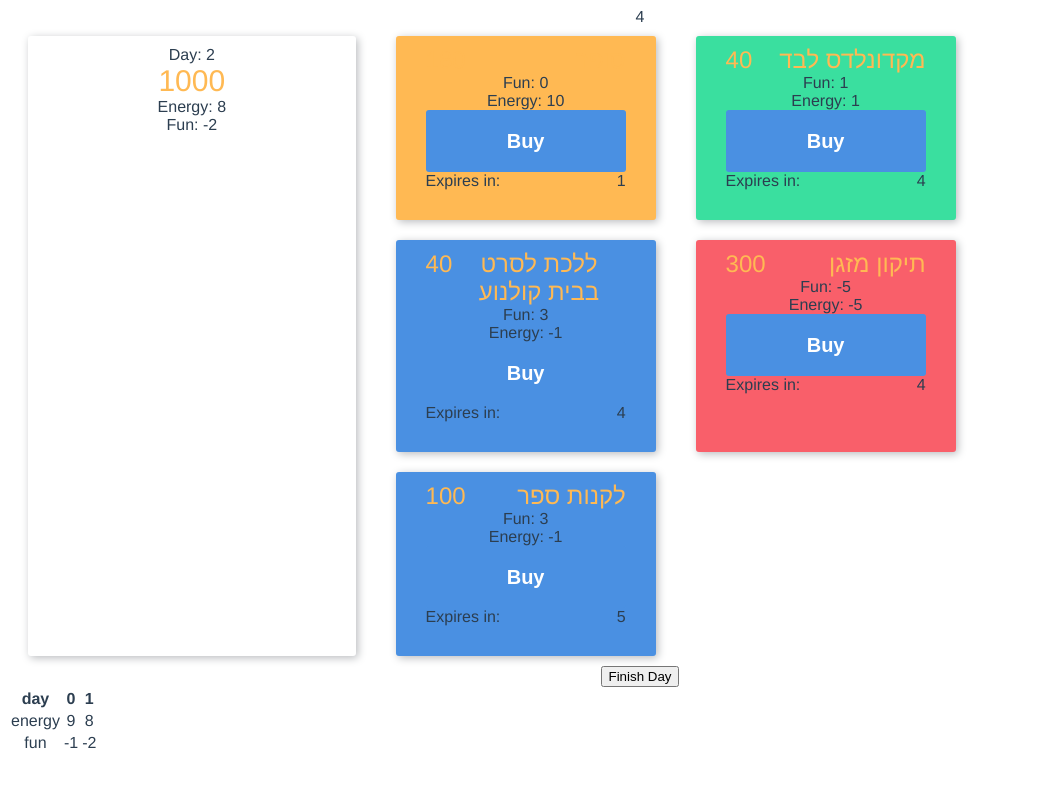
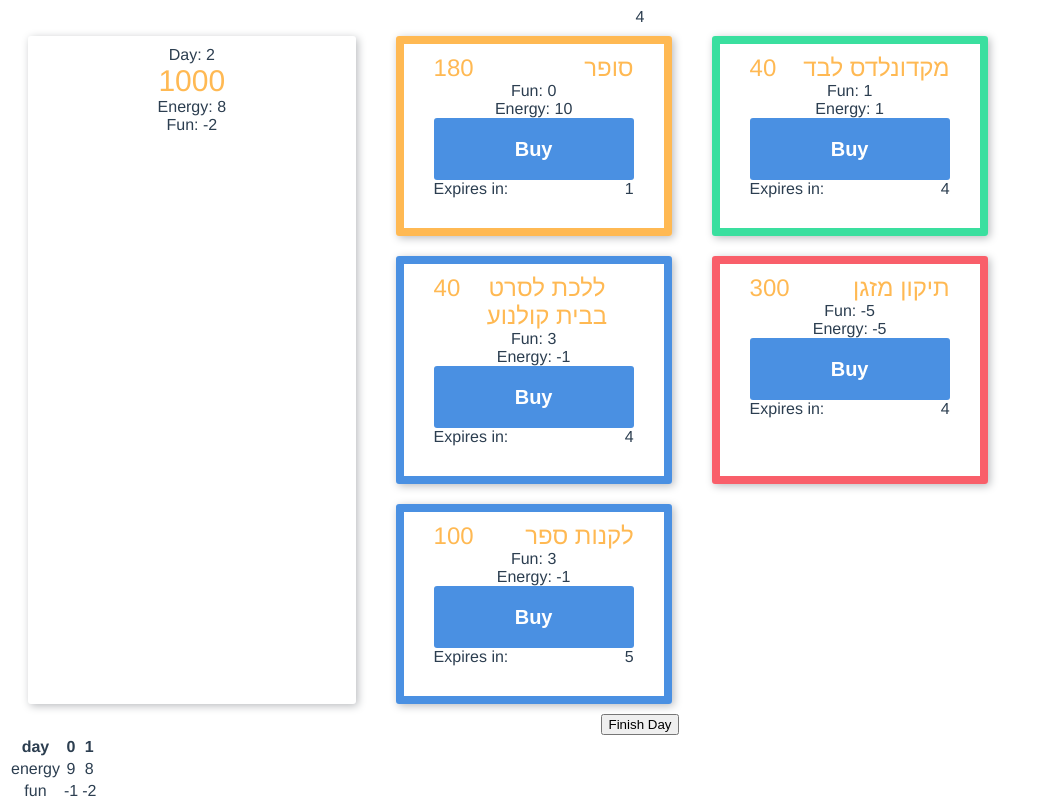
Before and after one commit to riseupil/tazrim-game, a Vue app: page / in a window 1280 px wide. Both pictures are taken after a click on the button "Finish Day". Shown: the whole page, without its empty margins (0-1046 px from the left). Built offline with nearby package versions, Linux system fonts and the light colour scheme.

Commit message:
change card background to border color

```diff
--- a/src/components/Card.vue
+++ b/src/components/Card.vue
@@ -34,20 +34,22 @@
     box-shadow: 2px 2px 8px 0 $riseup_shadow_gray;
     padding: 10px 30px 30px 30px;
     width: 200px;
+    border-style: solid;
+    border-width: 8px;
     &.opportunity {
-      background: $riseup_light_blue;
+      border-color: $riseup_light_blue;
     }
     &.bill {
-      background: $riseup_shadow_gray;
+      border-color: $riseup_shadow_gray;
     }
     &.unexpected {
-      background: $riseup_light_red;
+      border-color: $riseup_light_red;
     }
     &.food {
-      background: $riseup_mustard;
+      border-color: $riseup_mustard;
     }
     &.eatout {
-      background: $riseup_light_green;
+      border-color: $riseup_light_green;
     }
     .top-line {
       display: flex;
```
